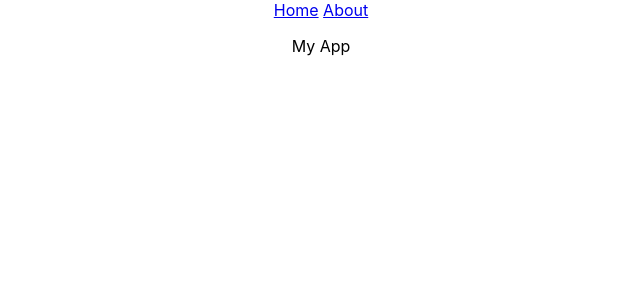
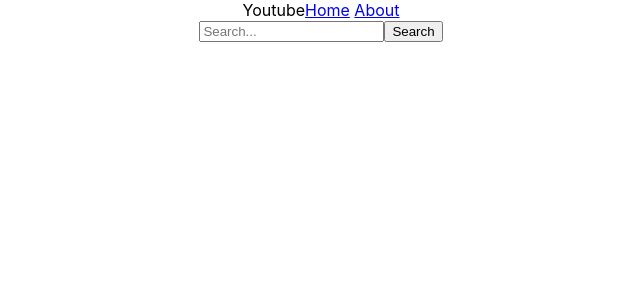
Before and after one commit to MarsiaRochelin/youtube-clone_project, a React (Create React App) app: page / in a window 1280 px wide. Shown: the top 300 px of the page, without its empty margins (319-959 px from the left). Built offline with nearby package versions, Linux system fonts and the light colour scheme.

Commit message:
minor tweaks

```diff
--- /dev/null
+++ b/src/components/ErrorMessage.js
@@ -0,0 +1,11 @@
+import React from 'react';
+
+function ErrorMessage() {
+    return (
+        <section>
+             <p>Something went wrong! Please try again later.</p>
+        </section>
+    );
+}
+
+export default ErrorMessage;
--- a/src/components/Home.js
+++ b/src/components/Home.js
@@ -1,10 +1,13 @@
 import React from 'react';
-import Nav from "./Nav"
+import Searchbar from './Searchbar';
 
 function Home() {
     return (
         <div className='homepage'>
-          <p>My App</p>
+         <Searchbar />
+         <section className="videos">
+         {/* A ternary should go here saying if loading error is set to true return ErrorMessage component else return videos component to list out all the videos */}
+          </section>
         </div>
     );
 }
--- a/src/components/Nav.js
+++ b/src/components/Nav.js
@@ -5,6 +5,7 @@ function Nav() {
   return (
     <div className="nav">
       <nav className="navbar">
+        Youtube
         <Link to="/">Home</Link> <Link to="/about">About</Link>
       </nav>
     </div>
--- /dev/null
+++ b/src/components/Searchbar.js
@@ -0,0 +1,39 @@
+import React from "react";
+import { useState } from "react";
+import ErrorMessage from "./ErrorMessage";
+
+function Searchbar() {
+  const [inputValue, setInputValue] = useState("");
+  const [loadingError, setLoadingError] = useState(false);
+  const [search, setSearch] = useState([]);
+
+  function handleTextChange(e) {
+    setInputValue(e.target.value);
+  }
+
+  function handleOnClick(e) {
+    e.preventDefault();
+  }
+
+  function handleInputReset() {
+    setInputValue("");
+  }
+
+  return (
+    <div className="searchbar">
+      <label>
+        <input
+          type="text"
+          id="search"
+          placeholder="Search..."
+          name="search"
+          value={inputValue}
+          onChange={handleTextChange}
+        ></input>
+        <button onClick={handleOnClick}>Search</button>
+      </label>
+    </div>
+  );
+}
+
+export default Searchbar;
```
Also changed, not shown: src/App.js (+0 -7 lines), src/components/About.js (+7 -10 lines).
